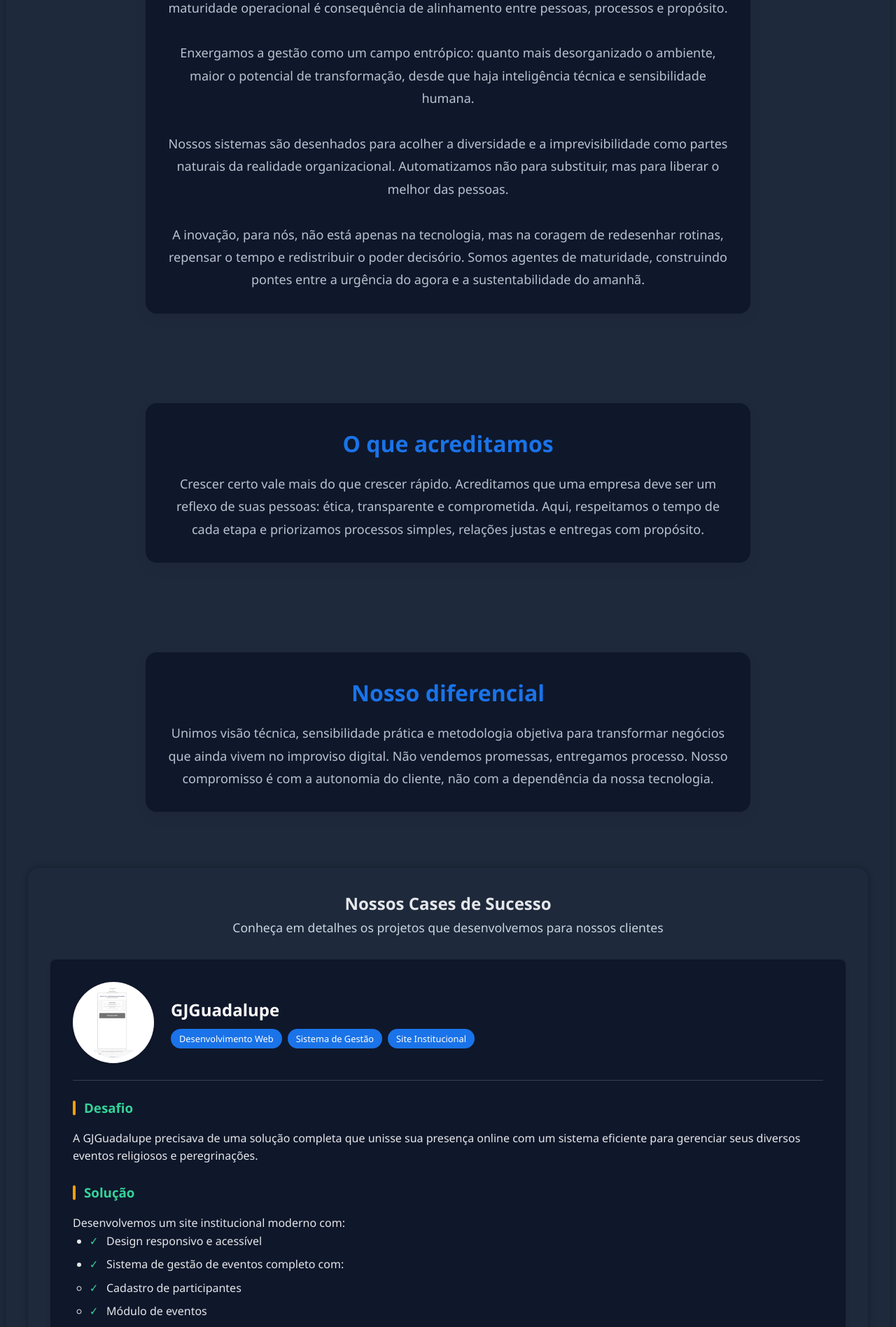
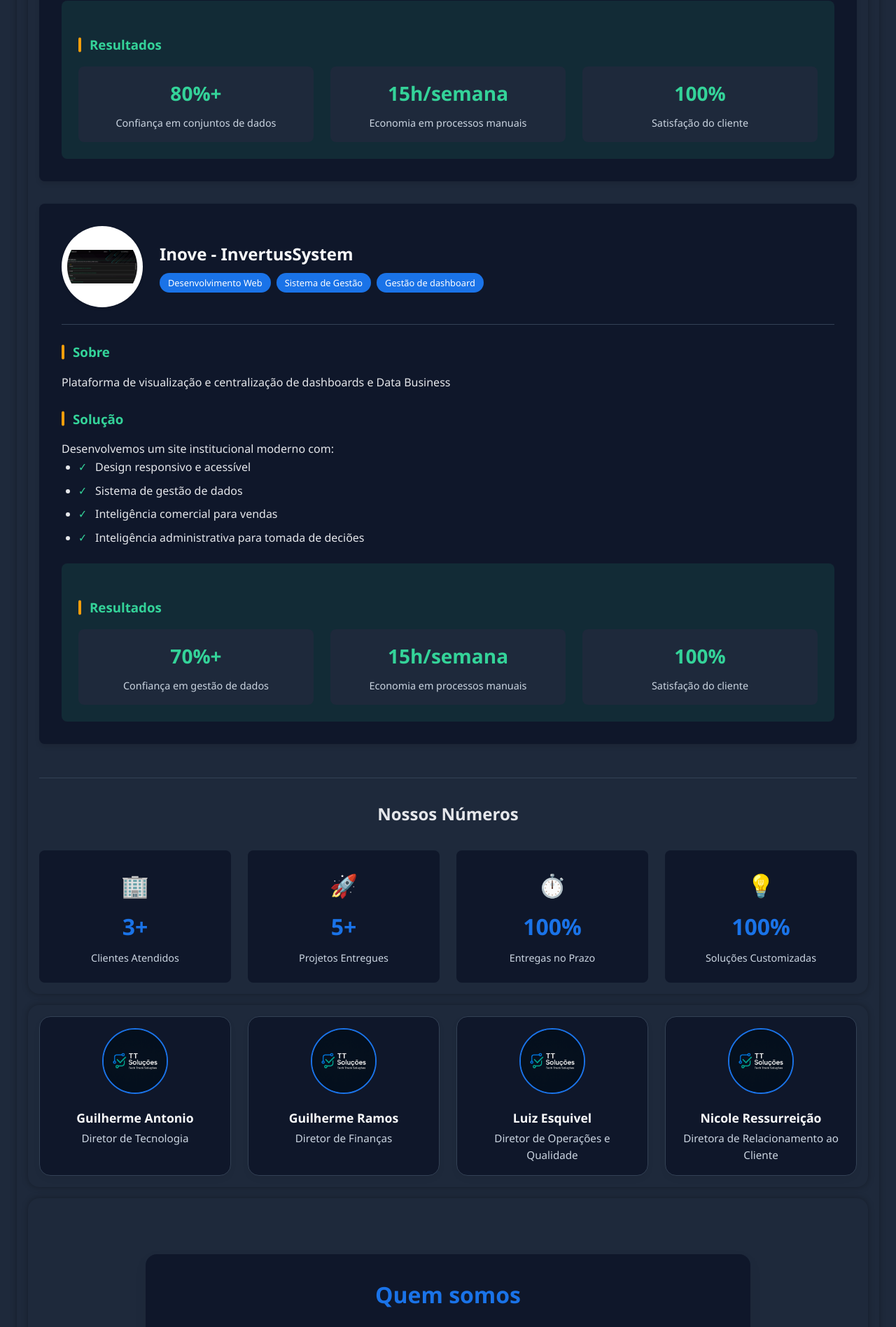
Before and after one commit to ttsolucoes/site_ttsolucoes, a Flask app: page /saiba_mais in a window 1280 px wide. Shown: the part 3226-5122 px from the top of the page at 70% size. Run offline with Flask 3, Linux system fonts and the light colour scheme.

Commit message:
atualizando rota /saiba_mais

```diff
--- a/app/static/css/pages/about.css
+++ b/app/static/css/pages/about.css
@@ -52,6 +52,53 @@
     opacity: 0.85;
 }
 
+.main-content {
+  padding: var(--spacing-unit);
+  background-color: var(--background-soft);
+  color: var(--text-color);
+}
+
+.membros-grid {
+  display: grid;
+  grid-template-columns: repeat(auto-fit, minmax(220px, 1fr));
+  gap: calc(var(--spacing-unit) * 1.5);
+}
+
+.membro-card {
+  background: var(--background-card);
+  border-radius: 1rem;
+  box-shadow: 0 4px 10px rgba(0,0,0,0.05);
+  text-align: center;
+  padding: var(--spacing-unit);
+  transition: transform var(--transition-default);
+  border: 1px solid var(--border-color);
+}
+
+.membro-card:hover {
+  transform: translateY(-5px);
+}
+
+.membro-avatar img {
+  width: 90px;
+  height: 90px;
+  border-radius: 50%;
+  object-fit: cover;
+  margin-bottom: 0.75rem;
+  border: 2px solid var(--primary-color);
+}
+
+.membro-info h3 {
+  margin: 0;
+  font-size: 1.1rem;
+  color: var(--text-dark);
+}
+
+.membro-info p {
+  margin: 0.2rem 0 0;
+  font-size: 0.95rem;
+  color: var(--text-light);
+}
+
 @media (max-width: 768px) {
     .section-title {
         font-size: 1.75rem;
--- /dev/null
+++ b/app/templates/components/membros.html
@@ -0,0 +1,15 @@
+<section class="main-content mt-2">
+  <div id="membros-container" class="membros-grid">
+    {% for membro in membros %}
+      <div class="membro-card">
+        <div class="membro-avatar">
+          <img src="{{ membro.foto or '/static/images/logo.png' }}" alt="Foto de {{ membro.nome }}">
+        </div>
+        <div class="membro-info">
+          <h3>{{ membro.nome }}</h3>
+          <p>{{ membro.cargo }}</p>
+        </div>
+      </div>
+    {% endfor %}
+  </div>
+</section>
--- a/app/templates/pages/public/about.html
+++ b/app/templates/pages/public/about.html
@@ -13,84 +13,6 @@
 {% endblock %}
 
 {% block content %}
-
-{% set title_hero = "TT SOLUÇÕES" %}
-{% set subtitle_hero = "Transformação técnico-digital para empresas que ainda fazem milagre com planilha." %}
-{% set actions_hero = [
-    {'url': '/index', 'class': 'btn btn-zero', 'label': 'Home', 'title': 'Acesse a index do sistema'},
-    {'url': '/detalhes_pre_diagnostico', 'class': 'btn btn-zero', 'label': 'Pré diagnóstico', 'title': 'Realize o pré diagnóstico gratuito'}
-    ] %}
-{% include 'components/hero-card.html' %}
-
-{% with title='Quem somos', description='A TT Soluções nasceu para acabar com o caos silencioso das planilhas e dar poder digital às PMEs brasileiras.' %}
-    {% include 'components/content_block.html' %}
-{% endwith %}
-{% with title='Nossa missão', description='Reduzir o déficit técnico-operacional das pequenas e médias empresas brasileiras em até 120 dias, com soluções acessíveis, sustentáveis e 100% adaptadas à realidade do cliente.' %}
-    {% include 'components/content_block.html' %}
-{% endwith %}
-
-<section id="servicos-detalhados" class="servicos-about main-content mt-2">
-  <h2 class="text-center">Como fazemos isso?</h2>
-  <div class="cards-container">
-    <div class="card-servico">
-      <h3>Pré-diagnóstico gratuito</h3>
-      <p>Identificamos o nível atual de maturidade técnica da sua empresa sem custo.</p>
-    </div>
-    <div class="card-servico">
-      <h3>Diagnóstico técnico detalhado</h3>
-      <p>Mapeamos os principais gargalos e oportunidades de melhoria do seu negócio.</p>
-    </div>
-    <div class="card-servico">
-      <h3>Execução de soluções digitais</h3>
-      <p>Implementamos ferramentas e processos sob medida para sua realidade.</p>
-    </div>
-    <div class="card-servico">
-      <h3>Capacitação da equipe</h3>
-      <p>Garantimos que sua equipe saiba operar e manter as soluções implantadas.</p>
-    </div>
-    <div class="card-servico">
-      <h3>Suporte técnico recorrente</h3>
-      <p>Acompanhamos sua evolução com apoio contínuo e proativo.</p>
-    </div>
-  </div>
-</section>
-
-<section class="features-section">
-    <h2 class="section-title">Nossos pilares</h2>
-    <div class="features-grid">
-        {% with icon='shield-check', title='Ética e Alinhamento', description='Negócios saudáveis começam com pessoas respeitadas e alinhadas.' %}
-            {% include 'components/feature_card.html' %}
-        {% endwith %}
-
-        {% with icon='clock', title='Responsabilidade e Ritmo', description='Prezamos por equilíbrio e constância, sem promessas vazias.' %}
-            {% include 'components/feature_card.html' %}
-        {% endwith %}
-
-        {% with icon='sparkles', title='Execução Sustentável', description='Antes não feito do que mal feito. Fazemos com método e propósito.' %}
-            {% include 'components/feature_card.html' %}
-        {% endwith %}
-
-        {% with icon='users', title='Ambiente Transparente', description='Acreditamos em acessos iguais, informações compartilhadas e crescimento real.' %}
-            {% include 'components/feature_card.html' %}
-        {% endwith %}
-    </div>
-</section>
-
-{% with title='De onde viemos', description='A TT Soluções nasceu do inconformismo diante da realidade enfrentada por pequenas e médias empresas brasileiras: processos manuais, desperdício de tempo e barreiras técnicas que travam o crescimento. Fruto de vivências intensas no campo da tecnologia e da gestão, a empresa surgiu com um propósito, transformar realidades técnicas e humanas.<br><br> Mais do que automatizar rotinas, buscamos democratizar o acesso a soluções robustas, acessíveis e inteligentes. Valorizamos a diversidade, promovemos a autonomia e acreditamos que a evolução só é verdadeira quando alcança tanto as pessoas quanto as organizações.<br><br> Somos movidos pela ética, pela inovação e pela certeza de que é possível fazer diferente e melhor.' %}
-    {% include 'components/content_block.html' %}
-{% endwith %}
-
-{% with title='Descritivo filosófico', description='Acreditamos que a complexidade das organizações não pode ser enfrentada com soluções simples, mas com simplicidade intencional. A TT Soluções parte do princípio de que maturidade operacional é consequência de alinhamento entre pessoas, processos e propósito. <br><br> Enxergamos a gestão como um campo entrópico: quanto mais desorganizado o ambiente, maior o potencial de transformação, desde que haja inteligência técnica e sensibilidade humana. <br><br> Nossos sistemas são desenhados para acolher a diversidade e a imprevisibilidade como partes naturais da realidade organizacional. Automatizamos não para substituir, mas para liberar o melhor das pessoas. <br><br> A inovação, para nós, não está apenas na tecnologia, mas na coragem de redesenhar rotinas, repensar o tempo e redistribuir o poder decisório. Somos agentes de maturidade, construindo pontes entre a urgência do agora e a sustentabilidade do amanhã.' %}
-    {% include 'components/content_block.html' %}
-{% endwith %}
-
-{% with title='O que acreditamos', description='Crescer certo vale mais do que crescer rápido. Acreditamos que uma empresa deve ser um reflexo de suas pessoas: ética, transparente e comprometida. Aqui, respeitamos o tempo de cada etapa e priorizamos processos simples, relações justas e entregas com propósito.' %}
-    {% include 'components/content_block.html' %}
-{% endwith %}
-
-{% with title='Nosso diferencial', description='Unimos visão técnica, sensibilidade prática e metodologia objetiva para transformar negócios que ainda vivem no improviso digital. Não vendemos promessas, entregamos processo. Nosso compromisso é com a autonomia do cliente, não com a dependência da nossa tecnologia.' %}
-    {% include 'components/content_block.html' %}
-{% endwith %}
 
 <section id="clientes-detalhados" class="main-content mt-2">
   <h1 class="text-center">Nossos Cases de Sucesso</h1>
@@ -191,7 +113,7 @@
   <!-- Card Expandido 3 -->
   <div class="cliente-card-expandido">
     <div class="cliente-header">
-      <img src="{{ url_for('static', filename='images/clientes/invertus_invertussystem.png') }}" alt="extractrfb" class="cliente-logo">
+      <img src="{{ url_for('static', filename='images/clientes/invertus_invertussystem.png') }}" alt="invertus_invertussystem" class="cliente-logo">
       <div class="cliente-info">
         <h2>Invertus - InvertusSystem</h2>
         <div class="cliente-tags">
@@ -235,7 +157,7 @@
   <!-- Card Expandido 3 -->
   <div class="cliente-card-expandido">
     <div class="cliente-header">
-      <img src="{{ url_for('static', filename='images/clientes/inove_invertussystem.png') }}" alt="extractrfb" class="cliente-logo">
+      <img src="{{ url_for('static', filename='images/clientes/inove_invertussystem.png') }}" alt="inove_invertussystem" class="cliente-logo">
       <div class="cliente-info">
         <h2>Migrador - InvertusSystem</h2>
         <div class="cliente-tags">
@@ -282,7 +204,7 @@
   <!-- Card Expandido 5 -->
   <div class="cliente-card-expandido">
     <div class="cliente-header">
-      <img src="{{ url_for('static', filename='images/clientes/inove_invertussystem.png') }}" alt="extractrfb" class="cliente-logo">
+      <img src="{{ url_for('static', filename='images/clientes/invertus_system.png') }}" alt="invertus_system" class="cliente-logo">
       <div class="cliente-info">
         <h2>Inove - InvertusSystem</h2>
         <div class="cliente-tags">
@@ -353,6 +275,87 @@
   </div>
 </section>
 
+{% set membros = [
+  {'nome': 'Guilherme Antonio', 'cargo': 'Diretor de Tecnologia'},
+  {'nome': 'Guilherme Ramos', 'cargo': 'Diretor de Finanças'},
+  {'nome': 'Luiz Esquivel', 'cargo': 'Diretor de Operações e Qualidade'},
+  {'nome': 'Nicole Ressurreição', 'cargo': 'Diretora de Relacionamento ao Cliente'}
+] %}
+
+{% include 'components/membros.html' %}
+
+<section class="main-content mt-2">
+
+  {% with title='Quem somos', description='A TT Soluções nasceu para acabar com o caos silencioso das planilhas e dar poder digital às PMEs brasileiras.' %}
+      {% include 'components/content_block.html' %}
+  {% endwith %}
+  {% with title='Nossa missão', description='Reduzir o déficit técnico-operacional das pequenas e médias empresas brasileiras em até 120 dias, com soluções acessíveis, sustentáveis e 100% adaptadas à realidade do cliente.' %}
+      {% include 'components/content_block.html' %}
+  {% endwith %}
+
+  <section id="servicos-detalhados" class="servicos-about main-content mt-2">
+    <h2 class="text-center">Como fazemos isso?</h2>
+    <div class="cards-container">
+      <div class="card-servico">
+        <h3>Pré-diagnóstico gratuito</h3>
+        <p>Identificamos o nível atual de maturidade técnica da sua empresa sem custo.</p>
+      </div>
+      <div class="card-servico">
+        <h3>Diagnóstico técnico detalhado</h3>
+        <p>Mapeamos os principais gargalos e oportunidades de melhoria do seu negócio.</p>
+      </div>
+      <div class="card-servico">
+        <h3>Execução de soluções digitais</h3>
+        <p>Implementamos ferramentas e processos sob medida para sua realidade.</p>
+      </div>
+      <div class="card-servico">
+        <h3>Capacitação da equipe</h3>
+        <p>Garantimos que sua equipe saiba operar e manter as soluções implantadas.</p>
+      </div>
+      <div class="card-servico">
+        <h3>Suporte técnico recorrente</h3>
+        <p>Acompanhamos sua evolução com apoio contínuo e proativo.</p>
+      </div>
+    </div>
+  </section>
+
+  <section class="features-section">
+      <h2 class="section-title">Nossos pilares</h2>
+      <div class="features-grid">
+          {% with icon='shield-check', title='Ética e Alinhamento', description='Negócios saudáveis começam com pessoas respeitadas e alinhadas.' %}
+              {% include 'components/feature_card.html' %}
+          {% endwith %}
+
+          {% with icon='clock', title='Responsabilidade e Ritmo', description='Prezamos por equilíbrio e constância, sem promessas vazias.' %}
+              {% include 'components/feature_card.html' %}
+          {% endwith %}
+
+          {% with icon='sparkles', title='Execução Sustentável', description='Antes não feito do que mal feito. Fazemos com método e propósito.' %}
+              {% include 'components/feature_card.html' %}
+          {% endwith %}
+
+          {% with icon='users', title='Ambiente Transparente', description='Acreditamos em acessos iguais, informações compartilhadas e crescimento real.' %}
+              {% include 'components/feature_card.html' %}
+          {% endwith %}
+      </div>
+  </section>
+
+  {% with title='De onde viemos', description='A TT Soluções nasceu do inconformismo diante da realidade enfrentada por pequenas e médias empresas brasileiras: processos manuais, desperdício de tempo e barreiras técnicas que travam o crescimento. Fruto de vivências intensas no campo da tecnologia e da gestão, a empresa surgiu com um propósito, transformar realidades técnicas e humanas.<br><br> Mais do que automatizar rotinas, buscamos democratizar o acesso a soluções robustas, acessíveis e inteligentes. Valorizamos a diversidade, promovemos a autonomia e acreditamos que a evolução só é verdadeira quando alcança tanto as pessoas quanto as organizações.<br><br> Somos movidos pela ética, pela inovação e pela certeza de que é possível fazer diferente e melhor.' %}
+      {% include 'components/content_block.html' %}
+  {% endwith %}
+
+  {% with title='Descritivo filosófico', description='Acreditamos que a complexidade das organizações não pode ser enfrentada com soluções simples, mas com simplicidade intencional. A TT Soluções parte do princípio de que maturidade operacional é consequência de alinhamento entre pessoas, processos e propósito. <br><br> Enxergamos a gestão como um campo entrópico: quanto mais desorganizado o ambiente, maior o potencial de transformação, desde que haja inteligência técnica e sensibilidade humana. <br><br> Nossos sistemas são desenhados para acolher a diversidade e a imprevisibilidade como partes naturais da realidade organizacional. Automatizamos não para substituir, mas para liberar o melhor das pessoas. <br><br> A inovação, para nós, não está apenas na tecnologia, mas na coragem de redesenhar rotinas, repensar o tempo e redistribuir o poder decisório. Somos agentes de maturidade, construindo pontes entre a urgência do agora e a sustentabilidade do amanhã.' %}
+      {% include 'components/content_block.html' %}
+  {% endwith %}
+
+  {% with title='O que acreditamos', description='Crescer certo vale mais do que crescer rápido. Acreditamos que uma empresa deve ser um reflexo de suas pessoas: ética, transparente e comprometida. Aqui, respeitamos o tempo de cada etapa e priorizamos processos simples, relações justas e entregas com propósito.' %}
+      {% include 'components/content_block.html' %}
+  {% endwith %}
+
+  {% with title='Nosso diferencial', description='Unimos visão técnica, sensibilidade prática e metodologia objetiva para transformar negócios que ainda vivem no improviso digital. Não vendemos promessas, entregamos processo. Nosso compromisso é com a autonomia do cliente, não com a dependência da nossa tecnologia.' %}
+      {% include 'components/content_block.html' %}
+  {% endwith %}
+</section>
 
 {% endblock %}
 
```
